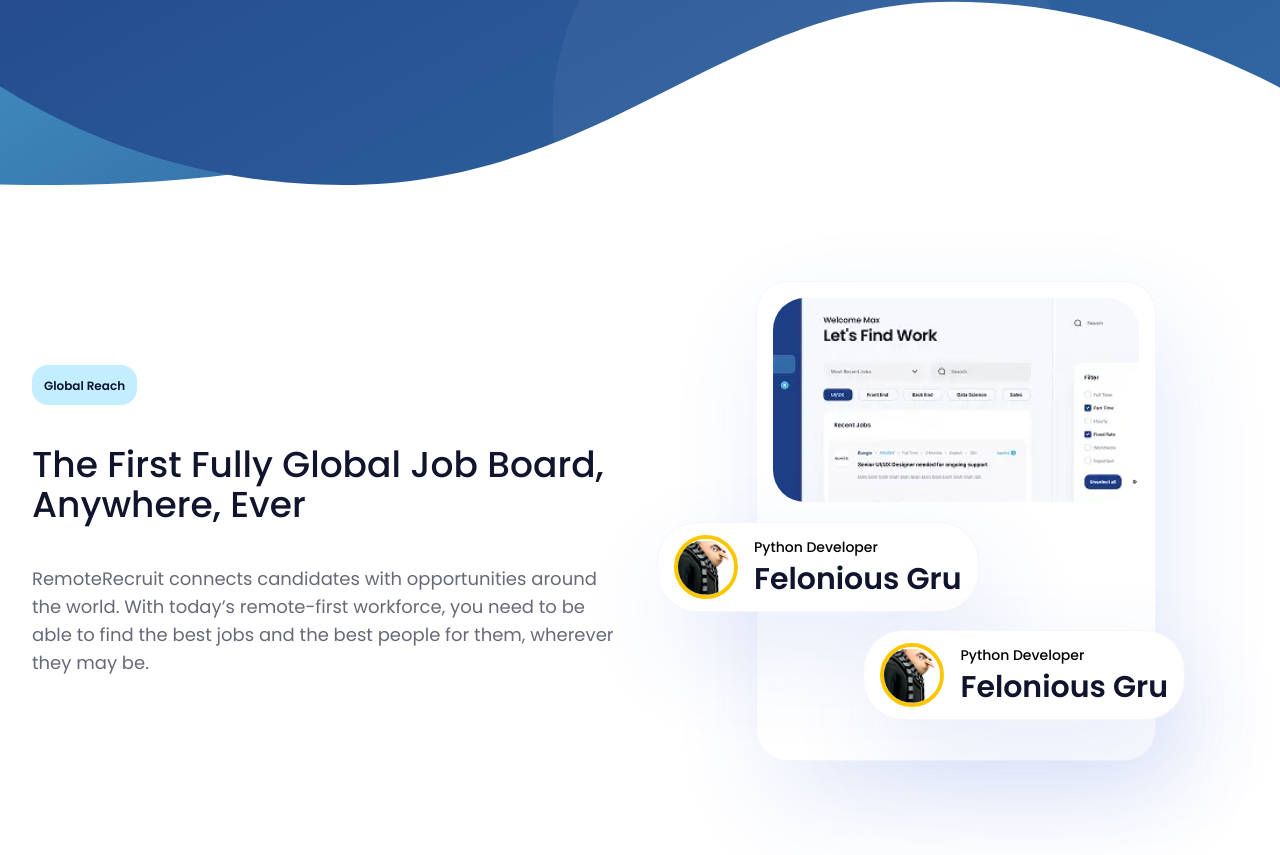
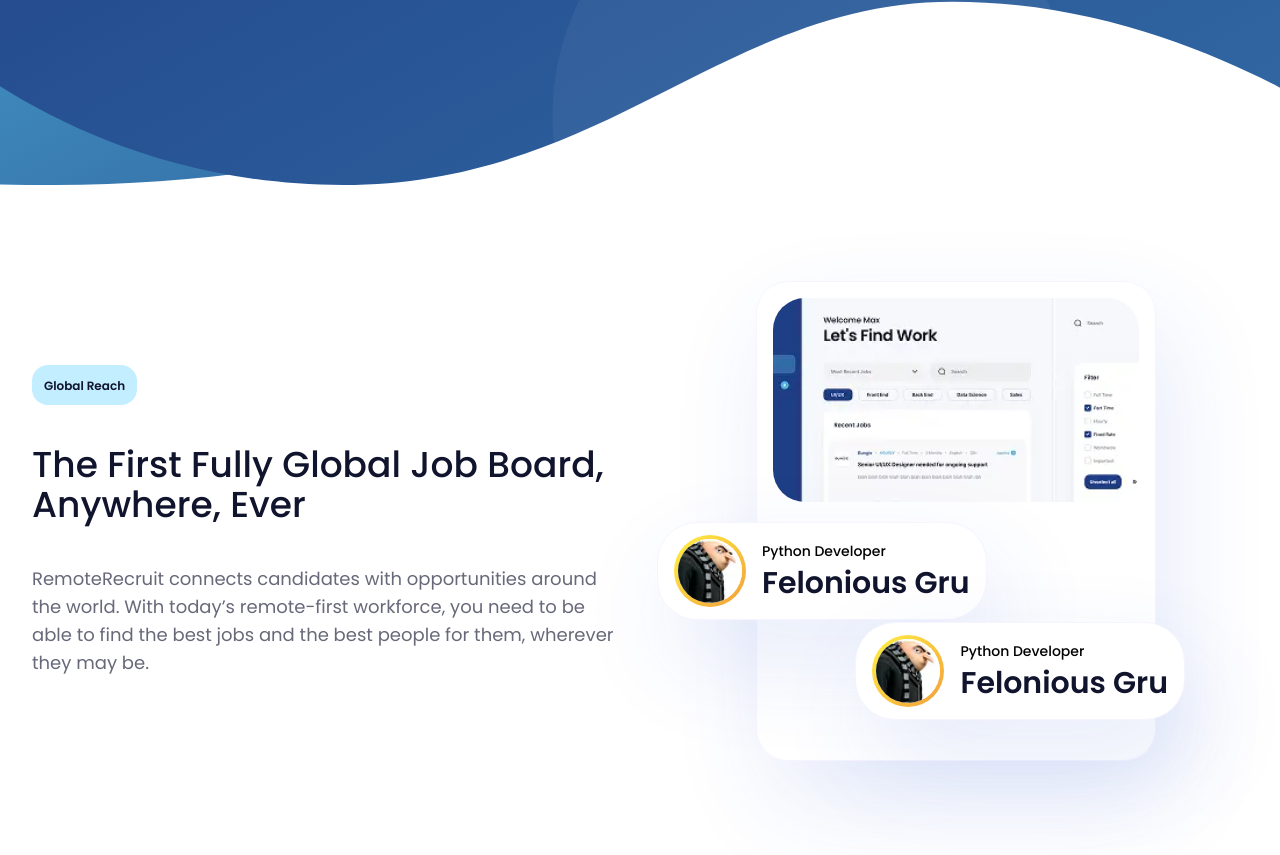
Before and after one commit to EasinTanvir/technical-task, a React (Vite) app: page / in a window 1280 px wide. Shown: the part 515-1370 px from the top of the page. Built offline with nearby package versions, Linux system fonts and the light colour scheme.

Commit message:
added gradient effect in profile border

```diff
--- a/src/components/landingPage/Research/Profile.jsx
+++ b/src/components/landingPage/Research/Profile.jsx
@@ -22,12 +22,11 @@ const Profile = ({ className = "", designation, name, imageSrc }) => {
         width={64}
         height={64}
         className="
-          h-16
-          w-16
+          h-18
+          w-18
           shrink-0
-          rounded-full
-          border-4
-          border-yellow-400
+          research-card-circle-border-gradient
+          shadow-research-card-shadow
           object-cover
         "
       />
--- a/src/index.css
+++ b/src/index.css
@@ -1,5 +1,9 @@
 @import "tailwindcss";
 @import "./styles/fonts.css";
+
+body {
+  font-family: var(--font-sans);
+}
 
 @theme {
   --color-heading-light: rgba(255, 255, 255, 1);
@@ -12,6 +16,12 @@
   --color-research-card-border: rgba(246, 244, 255, 1);
   --color-research-card-shadow: rgba(49, 89, 211, 0.12);
 
+  --background-image-research-card-circle-border: linear-gradient(
+    132.56deg,
+    #ffed43 5.63%,
+    #f29939 106.18%
+  );
+
   --color-research-profile-title-one: rgba(30, 62, 133, 1);
   --color-research-profile-title-two: rgba(82, 180, 218, 1);
 
@@ -19,6 +29,14 @@
   --font-sans: "Poppins", ui-sans-serif, system-ui, sans-serif;
 }
 
-body {
-  font-family: var(--font-sans);
+@layer utilities {
+  .research-card-circle-border-gradient {
+    border: 4px solid transparent;
+    border-radius: 100%;
+    background-image:
+      linear-gradient(white, white),
+      var(--background-image-research-card-circle-border);
+    background-clip: padding-box, border-box;
+    background-origin: border-box;
+  }
 }
```
